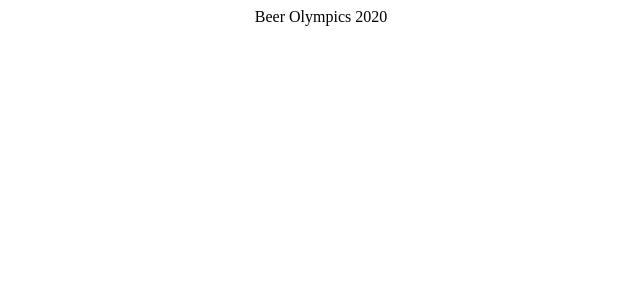
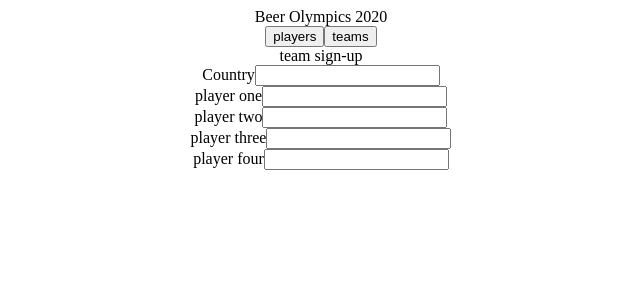
Before and after one commit to Javierz299/Beer_Olympics_Client, a React (Create React App) app: page /teams in a window 1280 px wide. Shown: the top 300 px of the page, without its empty margins (319-959 px from the left). Built offline with nearby package versions, Linux system fonts and the light colour scheme.

Commit message:
teams route and team form

```diff
--- a/src/App.js
+++ b/src/App.js
@@ -5,7 +5,6 @@ import Routes from './Routes/Routes'
 function App() {
   return (
     <div className="App">
-     Beer Olympics 2020
      <div>
        <Routes />
      </div>
--- a/src/Routes/routes.js
+++ b/src/Routes/routes.js
@@ -2,6 +2,8 @@ import React, { Component } from 'react'
 import { connect } from 'react-redux'
 
 import PlayerForm from '../containers/PlayerForm'
+import TeamForm from '../containers/TeamForm'
+import Header from '../containers/header'
 
 import history from '../utils/history'
 
@@ -17,8 +19,10 @@ class Routes extends Component {
             <div>
 
                 <Router history={history}>
+                <Header />
                     <Switch>
                         <Route exact path="/" render={() => <PlayerForm />} />
+                        <Route path="/teams" render={() => <TeamForm />} />
                     </Switch>
                 </Router>
             </div>
--- a/src/containers/PlayerForm.js
+++ b/src/containers/PlayerForm.js
@@ -26,16 +26,17 @@ export class PlayerForm extends Component {
 
     handleSubmit = (e) => {
         e.preventDefault()
-        const { full_name, nickname, password } = e.target
+        const { full_name,password } = e.target
             const playerData = {
                 full_name: full_name.value,
-                nickname: nickname.value,
                 password: password.value
             }
 
             axios.post(`${config.API_ENDPOINT}/player/`,playerData)
                 .then(player => this.props.add_player(player.data) )
                 .catch((err) => console.log(err))
+                .then( res => history.replace('/teams'))
+
 
 
     }
@@ -50,10 +51,7 @@ export class PlayerForm extends Component {
                         <label id="full_name" >full name:</label>
                         <input id="full_name" type="text" />
                       </div>
-                      <div>
-                        <label id="nickname" >nickname:</label>
-                        <input  id="nickname" type="text" />
-                      </div>
+
                       <div>
                         <label id="password" >password:</label>
                         <input  id="password" type="number" />
--- /dev/null
+++ b/src/containers/TeamForm.js
@@ -0,0 +1,35 @@
+import React, { Component } from 'react'
+
+export class TeamForm extends Component {
+    render() {
+        return (
+            <div>
+                team sign-up
+                <form>
+                    <div>
+                        <label id="country" >Country</label>
+                        <input id="country" type="text" />
+                    </div>
+                    <div>
+                        <label id="player_one" >player one</label>
+                        <input id="player_one" type="text" />
+                    </div>
+                    <div>
+                        <label id="player_two" >player two</label>
+                        <input id="player_two" type="text" />
+                    </div>
+                    <div>
+                        <label id="player_three" >player three</label>
+                        <input id="player_three" type="text" />
+                    </div>
+                    <div>
+                        <label id="player_four" >player four</label>
+                        <input id="player_four" type="text" />
+                    </div>
+                </form>
+            </div>
+        )
+    }
+}
+
+export default TeamForm
--- /dev/null
+++ b/src/containers/header.js
@@ -0,0 +1,19 @@
+import React, { Component } from 'react'
+import { Link } from 'react-router-dom'
+
+export class header extends Component {
+    render() {
+        return (
+            <div>
+                Beer Olympics 2020
+                <div>
+                <Link to="/"><button>players</button></Link>
+                <Link to="/teams"><button>teams</button></Link>
+
+                </div>
+            </div>
+        )
+    }
+}
+
+export default header
```
